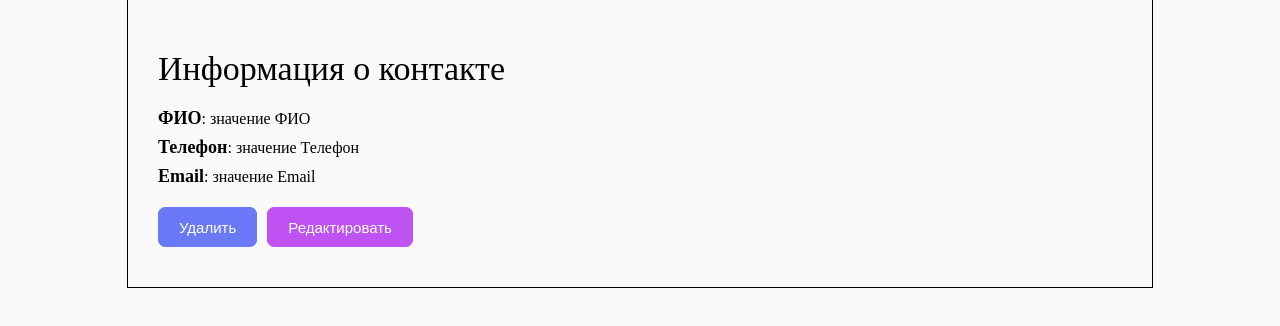
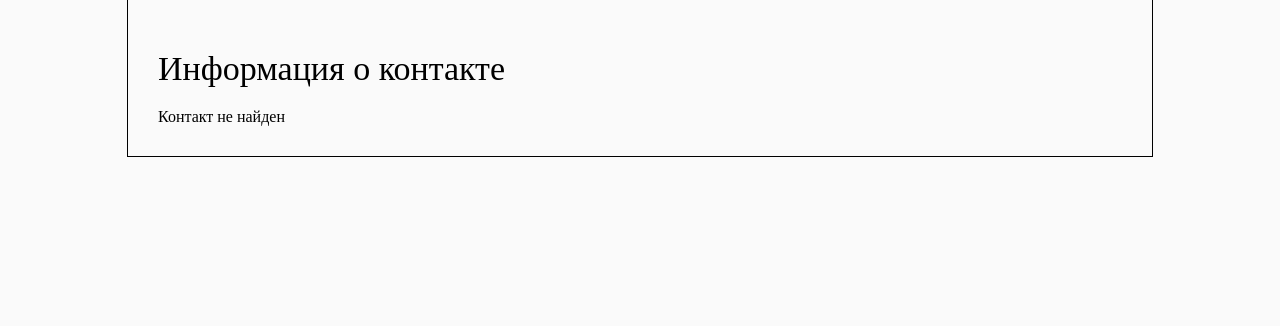
Before and after one commit to Julyme3/contact-app, a Vue app: page /contact/1 in a window 1280 px wide. Shown: the top 326 px of the page. Built offline with nearby package versions, Linux system fonts and the light colour scheme.

Commit message:
set active contact in state

```diff
--- a/src/components/Contact.vue
+++ b/src/components/Contact.vue
@@ -23,15 +23,15 @@ interface Props {
 }
 const props = defineProps<Props>()
 const emits = defineEmits<{
-  (e: 'edit', contact: IContact): void
-  (e: 'delete', index: number): void
+  (e: 'edit', id: string): void
+  (e: 'delete', id: string): void
 }>()
 
 const editContact = () => {
-  emits('edit', props.contact)
+  emits('edit', props.contact.id)
 }
 const deleteContact = () => {
-  emits('delete', props.index)
+  emits('delete', props.contact.id)
 }
 </script>
 
--- a/src/components/ContactModal.vue
+++ b/src/components/ContactModal.vue
@@ -32,7 +32,7 @@ import { v4 as uuid4 } from 'uuid'
 
 const contactsStore = useContactsStore()
 const stateForm = ref<IContact>(
-  contactsStore.currentContact ?? {
+  (contactsStore.isEditingContact && contactsStore.getContactById) || {
     id: uuid4(),
     name: '',
     email: '',
@@ -44,7 +44,6 @@ const onSubmit = () => {}
 
 const resetForm = () => {
   stateForm.value = { id: stateForm.value.id, name: '', email: '', phone: '' }
-  contactsStore.setCurrentContact(null)
 }
 const saveContact = () => {
   if (contactsStore.isEditingContact) {
--- a/src/stores/contacts.ts
+++ b/src/stores/contacts.ts
@@ -4,38 +4,42 @@ import type { IContact } from '@/types/contact'
 export type RootState = {
   isContactModalShown: boolean
   isEditingContact: boolean
-  currentContact: IContact | null
+  activeContactId: null | string
   contactsData: IContact[]
 }
 export const useContactsStore = defineStore('contacts', {
   state: () => {
     return {
       isContactModalShown: false,
+      activeContactId: null,
       isEditingContact: false,
-      currentContact: null,
       contactsData: []
     } as RootState
   },
   getters: {
-    // getContactById: (state) => {
-    //   return (id: string = state.currentContactId) =>
-    //     state.contactsData.find((contact) => {
-    //       return contact.id === id
-    //     })
-    // }
+    getContactById(state): IContact | null {
+      const activeContact = state.contactsData.find(
+        (contact: IContact) => contact.id === state.activeContactId
+      )
+      if (!activeContact) {
+        return null
+      }
+
+      return activeContact
+    }
   },
   actions: {
     toggleContactModal() {
       this.isContactModalShown = !this.isContactModalShown
     },
-    setCurrentContact(payload: IContact | null) {
-      this.currentContact = payload
+    setActiveContactId(id: string) {
+      this.activeContactId = id
     },
     setContact(payload: IContact) {
       this.contactsData.push(payload)
     },
-    deleteContact(index: number) {
-      this.contactsData = this.contactsData.splice(1, index)
+    deleteContact(id: string) {
+      this.contactsData = this.contactsData.filter((contact) => contact.id !== id)
     },
     updateContact(updatedContact: IContact) {
       this.contactsData = this.contactsData.map((contact) => {
--- a/src/views/ContactDetailsView.vue
+++ b/src/views/ContactDetailsView.vue
@@ -1,23 +1,43 @@
 <template>
   <main class="contact-page">
     <h1 class="heading-1">Информация о контакте</h1>
+    <template v-if="contact">
       <ul class="contact-info">
-      <li class="contact-item"><span class="contact-field">ФИО</span>: значение ФИО</li>
-      <li class="contact-item"><span class="contact-field">Телефон</span>: значение Телефон</li>
-      <li class="contact-item"><span class="contact-field">Email</span>: значение Email</li>
+        <li class="contact-item"><span class="contact-field">ФИО</span>: {{ contact.name }}</li>
+        <li class="contact-item">
+          <span class="contact-field">Телефон</span>: {{ contact.phone }}
+        </li>
+        <li class="contact-item"><span class="contact-field">Email</span>: {{ contact.email }}</li>
       </ul>
       <div class="contacts-btns">
         <Button @click="deleteContact" type="button" label="Удалить" color="primary" />
         <Button @click="editContact" type="button" label="Редактировать" color="second" />
       </div>
+    </template>
+    <div v-else>Контакт не найден</div>
   </main>
 </template>
 
 <script setup lang="ts">
 import Button from '@/components/Base/Button/Button.vue'
+import { useContactsStore } from '@/stores/contacts'
+import { useRoute, useRouter } from 'vue-router'
 
-const deleteContact = () => {}
-const editContact = () => {}
+const route = useRoute()
+const router = useRouter()
+const contactsStore = useContactsStore()
+
+contactsStore.setActiveContactId(route.params.id as string)
+const contact = contactsStore.getContactById
+
+const deleteContact = () => {
+  contactsStore.deleteContact(contact!.id)
+  router.push({ name: 'home' })
+}
+const editContact = () => {
+  contactsStore.setEditingContact(true)
+  contactsStore.toggleContactModal()
+}
 </script>
 
 <style scoped lang="less">
--- a/src/views/HomeView.vue
+++ b/src/views/HomeView.vue
@@ -16,17 +16,16 @@
 import Contact from '@/components/Contact.vue'
 import Header from '@/components/Header.vue'
 import { useContactsStore } from '@/stores/contacts'
-import type { IContact } from '@/types/contact'
 
 const contactsStore = useContactsStore()
 
-const editContact = (contact: IContact) => {
-  contactsStore.setCurrentContact(contact)
+const editContact = (id: string) => {
+  contactsStore.setActiveContactId(id)
   contactsStore.setEditingContact(true)
   contactsStore.toggleContactModal()
 }
 
-const deleteContact = (index: number) => {
-  contactsStore.deleteContact(index)
+const deleteContact = (id: string) => {
+  contactsStore.deleteContact(id)
 }
 </script>
```
Lines whose indentation alone changed are shown as unchanged.
